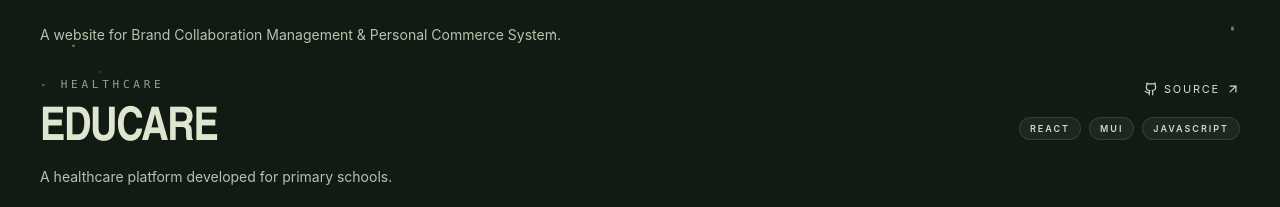
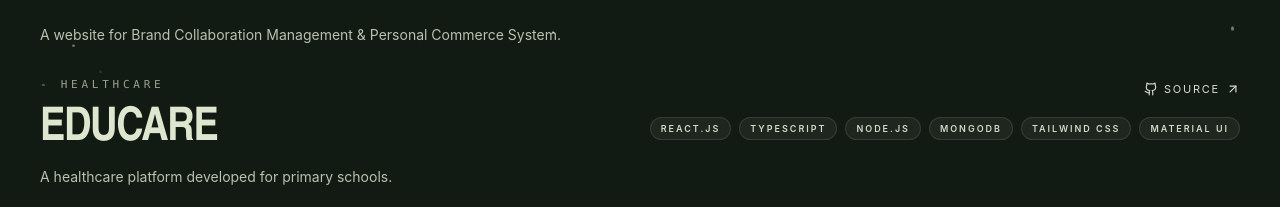
Before and after one commit to realjeremy04/portfolio, a React (Vite) app: page /project in a window 1280 px wide. Shown: the part 1144-1351 px from the top of the page. Built offline with nearby package versions, Linux system fonts and the light colour scheme.

Commit message:
feat: project data

```diff
--- a/src/data/projectShowcase.ts
+++ b/src/data/projectShowcase.ts
@@ -29,7 +29,7 @@ export const projectShowcase: ProjectShowcaseItem[] = [
     title: 'EduCare',
     summary:
       'A healthcare platform developed for primary schools.',
-    stack: ['React', 'MUI', 'JavaScript'],
+    stack: ['React.js', 'TypeScript', 'Node.js', 'MongoDB', 'Tailwind CSS', 'Material UI'],
     stars: '214',
     source: {
       label: 'Source',
```
